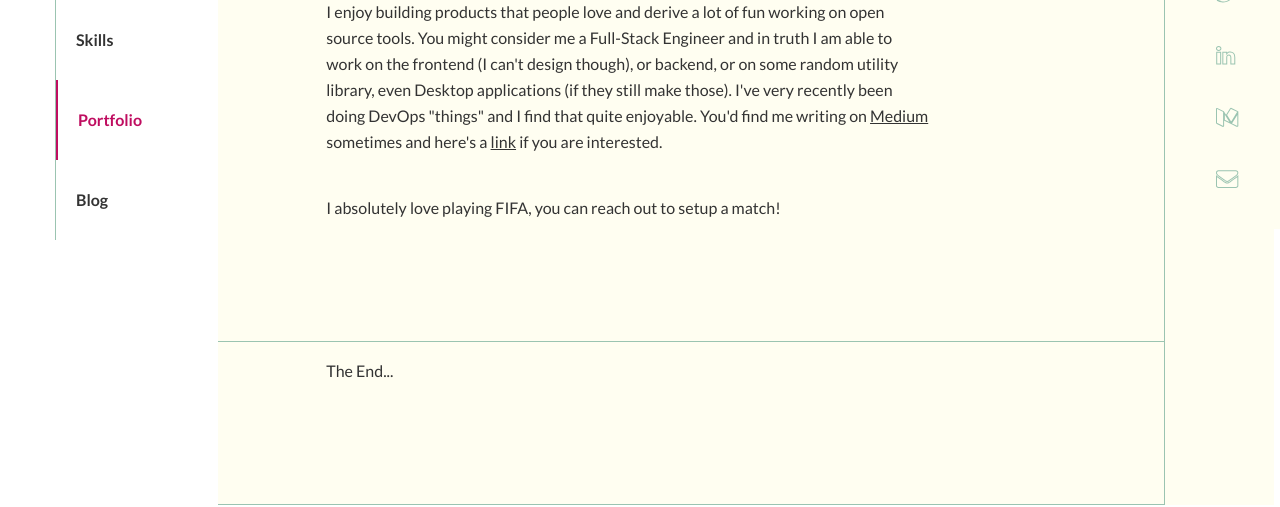
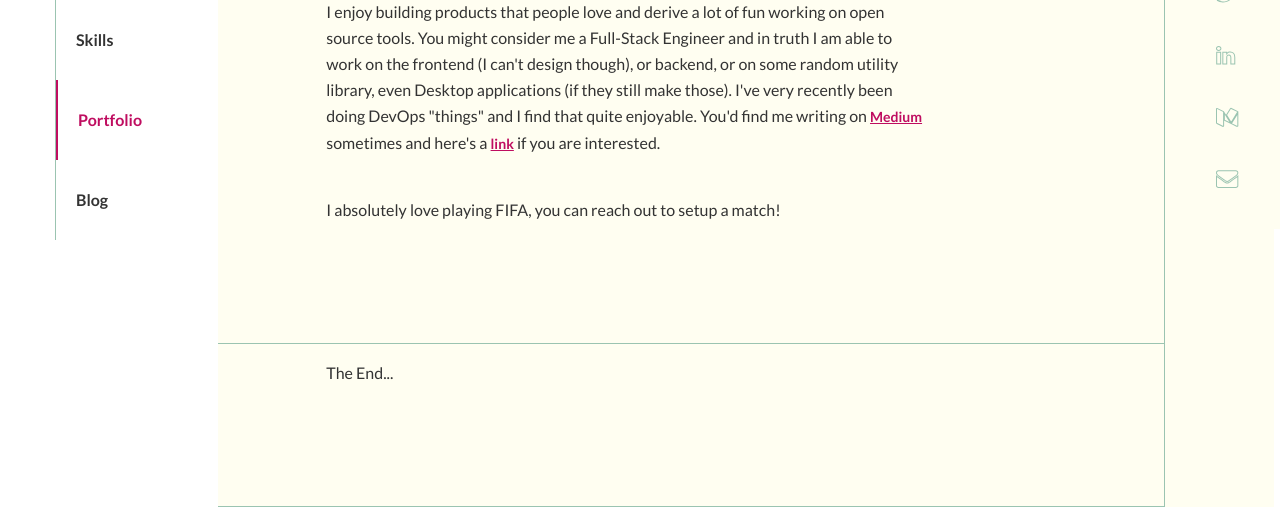
Before and after one commit to grantfayvor/grantfayvor.github.io, a Jekyll site: the page built from index.html, in a window 1280 px wide and 900 px high, scrolled down 2093 px. Shown: the part 393-900 px from the top of the window. Built offline with Jekyll 4.4.1, drawn with Linux system fonts in a browser that asks for light colours.

Commit message:
change className to class

```diff
--- a/index.html
+++ b/index.html
@@ -92,8 +92,8 @@
       though), or backend, or on some random utility library, even Desktop applications (if they still make
       those).
       I've very recently been doing DevOps "things" and I find that quite enjoyable. You'd find me writing on <a
-        href="https://medium.com/@hyper_debugger" className="card__link">Medium</a> sometimes and here's a <a
-        className="card__link" href="https://medium.com/@hyper_debugger">link</a> if you are interested.
+        href="https://medium.com/@hyper_debugger" class="card__link">Medium</a> sometimes and here's a <a
+        class="card__link" href="https://medium.com/@hyper_debugger">link</a> if you are interested.
     </p>
     <p>
       I absolutely love playing FIFA, you can reach out to setup a match!
```
